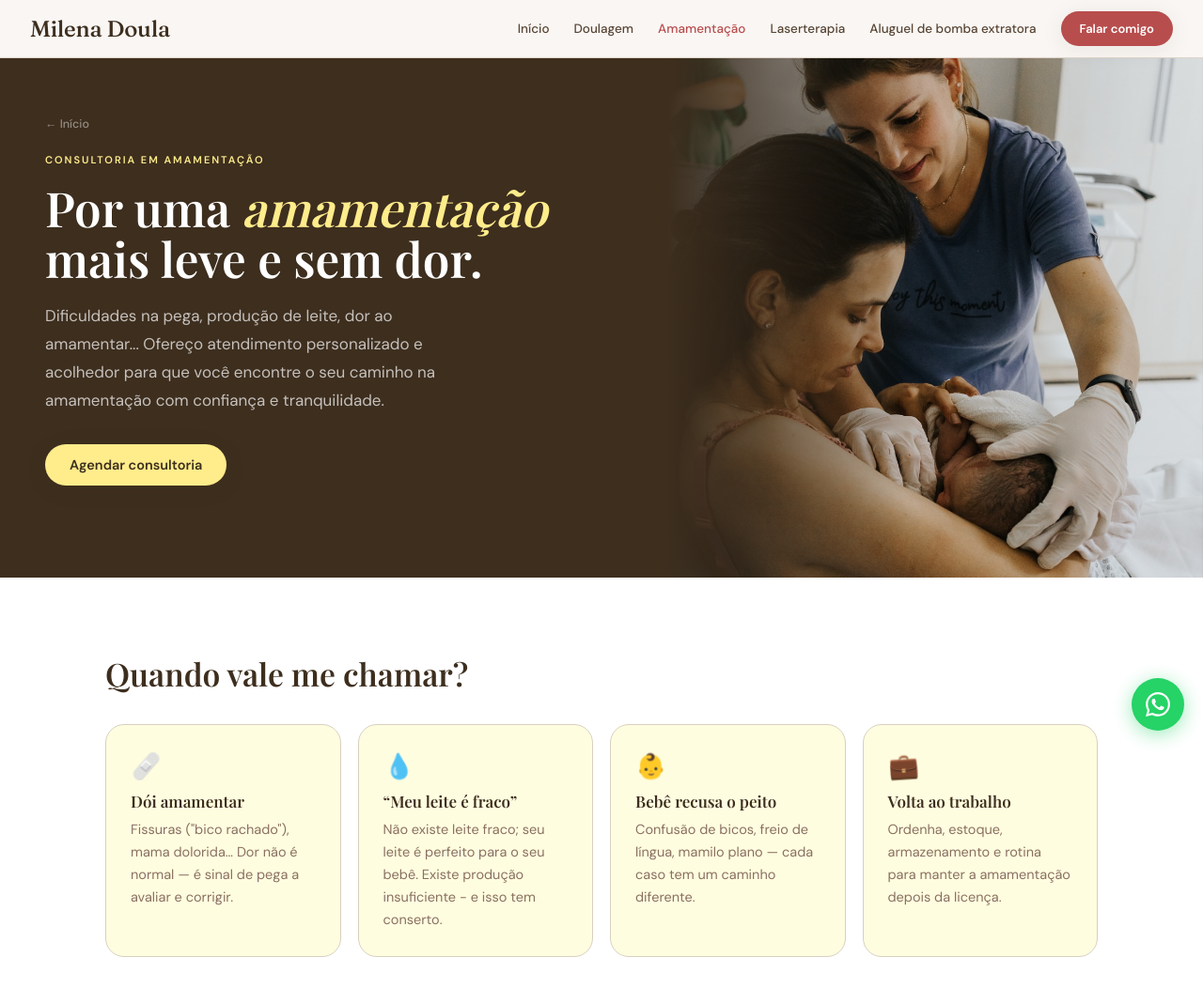
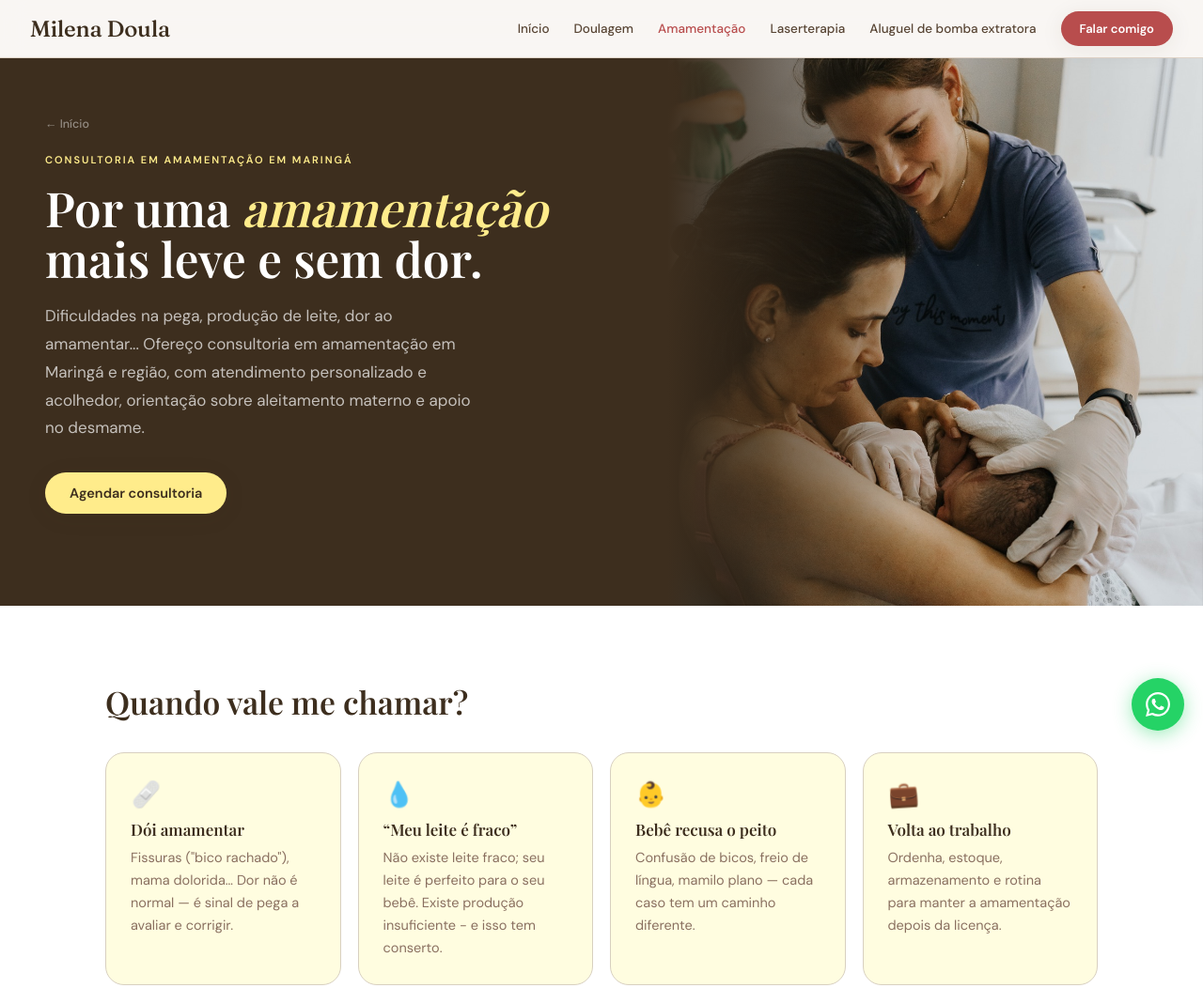
Before and after one commit to milenadoula/site, a plain HTML site: page amamentacao.html in a window 1280 px wide. Shown: the top 1052 px of the page at 94% size. Drawn offline with nearby package versions, Linux system fonts and the light colour scheme; files whose address does not match are found by name; a web font is replaced by a local one.

Commit message:
Revise title and description for amamentacao.html
Updated the title and description for the breastfeeding consulting page to specify the location and services offered.

```diff
--- a/amamentacao.html
+++ b/amamentacao.html
@@ -3,9 +3,9 @@
 <head>
 <meta charset="utf-8">
 <meta name="viewport" content="width=device-width, initial-scale=1">
-<title>Consultoria em amamentação · Milena Brandão</title>
-<meta name="description" content="Consultoria em amamentação com consultora IBCLC: pega, produção de leite, fissuras e desmame.">
-<link rel="canonical" href="https://www.milenadoula.com.br/amamentacao.html">
+<title>Consultoria em amamentação em Maringá · Milena Brandão</title>
+<meta name="description" content="Consultoria em amamentação em Maringá com Milena Brandão, consultora IBCLC. Apoio para dificuldades na pega, produção de leite, fissura, mastite, dor e desmame.">
+  <link rel="canonical" href="https://www.milenadoula.com.br/amamentacao.html">
   <link rel="preconnect" href="https://fonts.googleapis.com">
 <link rel="preconnect" href="https://fonts.gstatic.com" crossorigin>
 <link rel="stylesheet" href="https://fonts.googleapis.com/css2?family=Fraunces:ital,opsz,wght@0,9..144,300..700;1,9..144,300..700&display=swap">
@@ -33,9 +33,9 @@
 <div style="max-width:1320px;margin:0 auto;display:flex;align-items:stretch;flex-wrap:wrap">
 <div data-reveal="1" style="flex:1 1 520px;min-width:300px;padding:64px 48px;display:flex;flex-direction:column;justify-content:center">
 <a href="index.html" style="font:500 12.5px/1 var(--font-body);color:rgba(255,255,255,.45);text-decoration:none;margin-bottom:24px;transition:color .2s" class="x71">← Início</a>
-<span style="font:600 11px/1.4 var(--font-body);letter-spacing:.18em;text-transform:uppercase;color:var(--al-amarelo);margin-bottom:16px">consultoria em amamentação</span>
-<h1 style="font-family:var(--font-display);font-weight:600;font-size:clamp(2.1rem,4.4vw,3.2rem);line-height:1.06;color:#fff;margin:0 0 20px">Por uma <em style="font-style:italic;color:var(--al-amarelo)">amamentação</em> mais leve e sem dor.</h1>
-<p style="font:400 17px/1.75 var(--font-body);color:rgba(255,255,255,.7);margin:0 0 32px;max-width:470px;text-wrap:pretty">Dificuldades na pega, produção de leite, dor ao amamentar... Ofereço atendimento personalizado e acolhedor para que você encontre o seu caminho na amamentação com confiança e tranquilidade.</p>
+<span style="font:600 11px/1.4 var(--font-body);letter-spacing:.18em;text-transform:uppercase;color:var(--al-amarelo);margin-bottom:16px">Consultoria em amamentação em Maringá</span>
+  <h1 style="font-family:var(--font-display);font-weight:600;font-size:clamp(2.1rem,4.4vw,3.2rem);line-height:1.06;color:#fff;margin:0 0 20px">Por uma <em style="font-style:italic;color:var(--al-amarelo)">amamentação</em> mais leve e sem dor.</h1>
+<p style="font:400 17px/1.75 var(--font-body);color:rgba(255,255,255,.7);margin:0 0 32px;max-width:470px;text-wrap:pretty">Dificuldades na pega, produção de leite, dor ao amamentar... Ofereço consultoria em amamentação em Maringá e região, com atendimento personalizado e acolhedor, orientação sobre aleitamento materno e apoio no desmame.</p>
 <div style="display:flex;gap:14px;flex-wrap:wrap;margin-bottom:34px">
 <a class="btn btn-primary" href="https://wa.me/5544991252383?text=Oi%21%20Vim%20pelo%20site%20e%20gostaria%20de%20agendar%20uma%20consultoria%20em%20amamenta%C3%A7%C3%A3o." target="_blank" rel="noopener">Agendar consultoria</a>
 </div>
```
